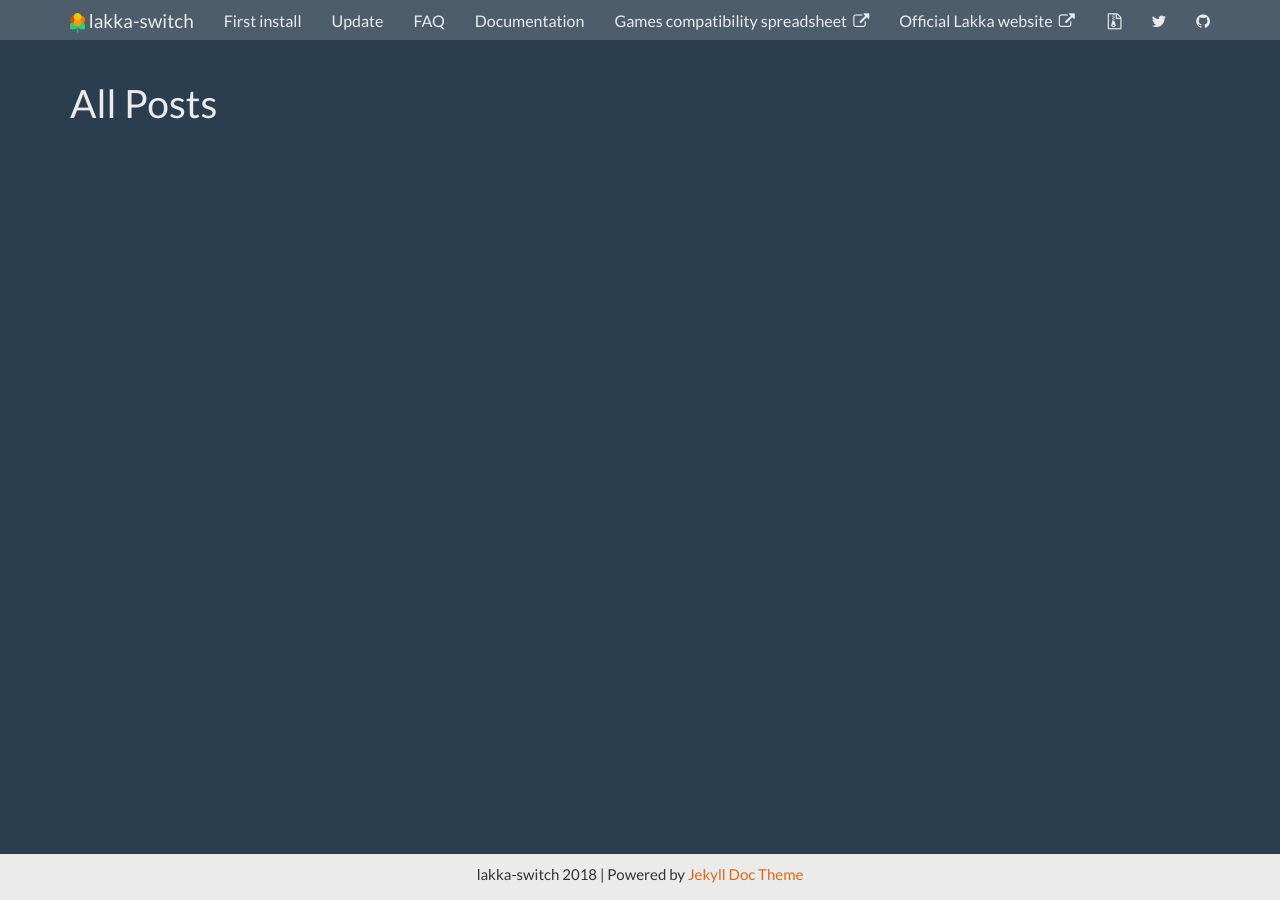
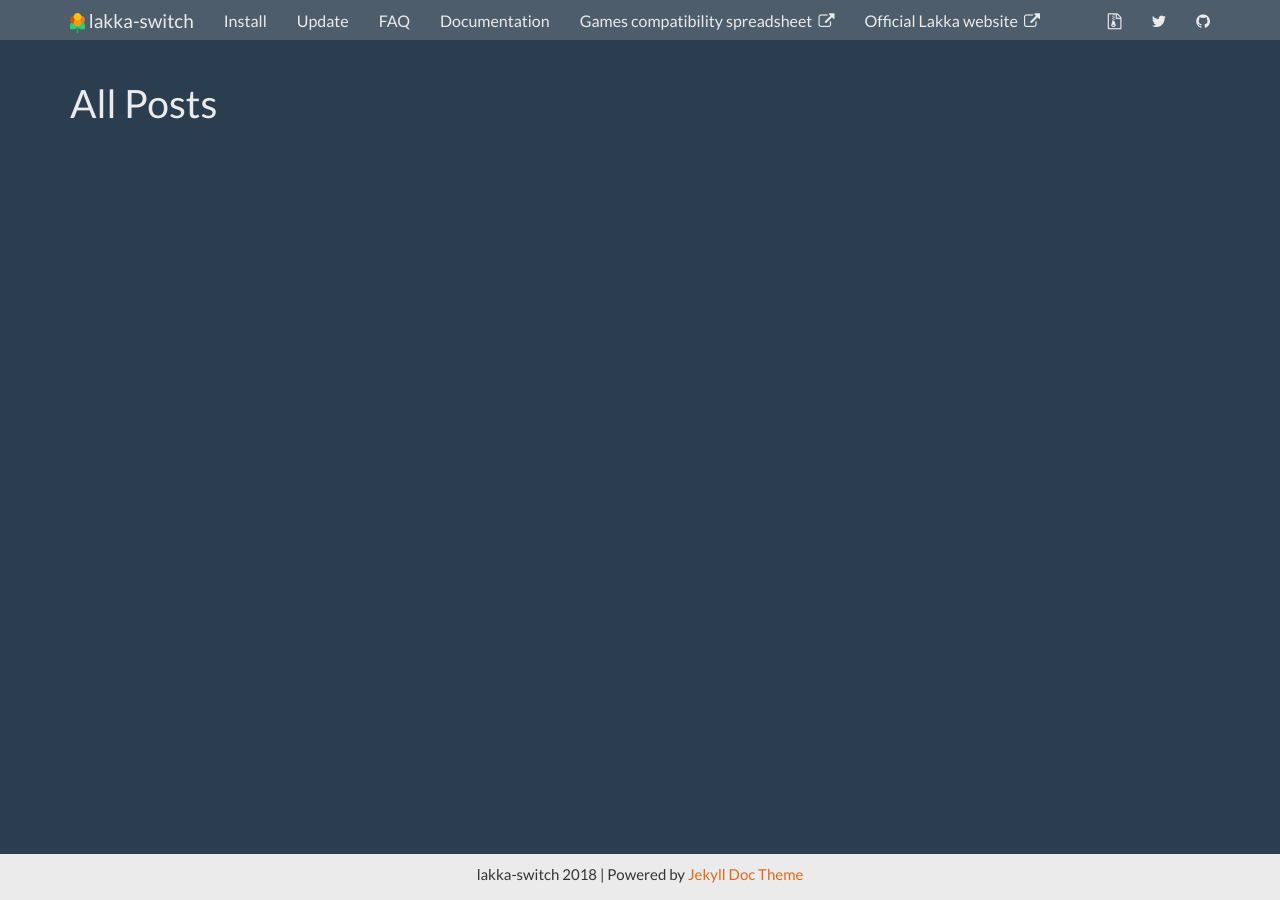
Before and after one commit to lakka-switch/documentation, a Jekyll site: the page built from allposts.html, in a window 1280 px wide. Built offline with Jekyll 4.4.1, drawn with Linux system fonts in a browser that asks for light colours; nearby versions of some CDN libraries.

Commit message:
Update topnav.html

```diff
--- a/_includes/topnav.html
+++ b/_includes/topnav.html
@@ -13,8 +13,8 @@
         </div>
         <div id="navbar" class="collapse navbar-collapse">
             <ul class="nav navbar-nav">
-	       <li><a href="{{ "/installation.html" | prepend: site.baseurl }}">First install</a></li>
-	       <li><a href="{{ "/installation.html" | prepend: site.baseurl }}">Update</a></li>
+	       <li><a href="{{ "/installation.html" | prepend: site.baseurl }}">Install</a></li>
+	       <li><a href="{{ "/update.html" | prepend: site.baseurl }}">Update</a></li>
 	       <li><a href="{{ "/faq.html" | prepend: site.baseurl }}">FAQ</a></li>
                <li><a href="{{ "/docs/home/" | prepend: site.baseurl }}">Documentation</a></li>
 	       <li><a target="_blank" href="https://docs.google.com/spreadsheets/d/1criEgfpKh8ZFaXJ3ZtM3nJdtjaNpd-ERGEVIZVt3_dE/edit?usp=sharing">Games compatibility spreadsheet&nbsp;&nbsp;<i class="fa fa-external-link" aria-hidden="true"></i></a></li>
```
